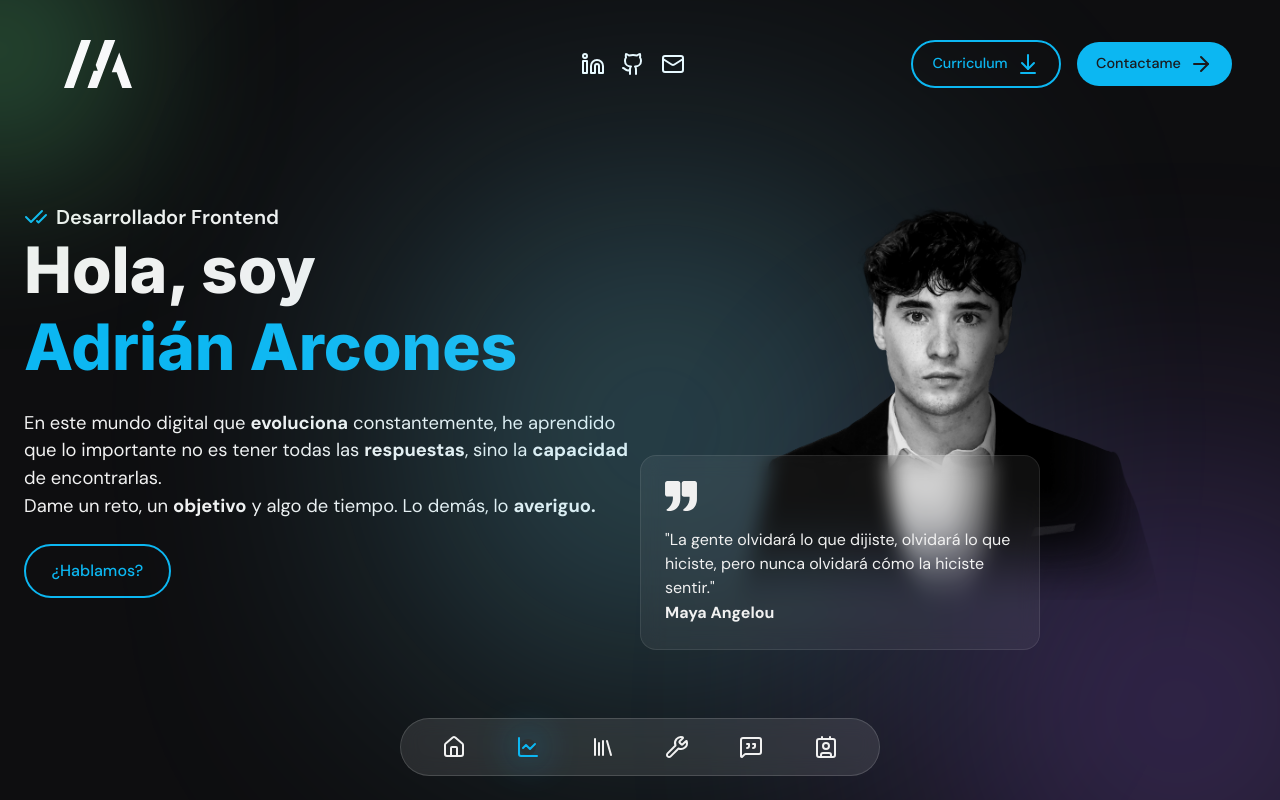
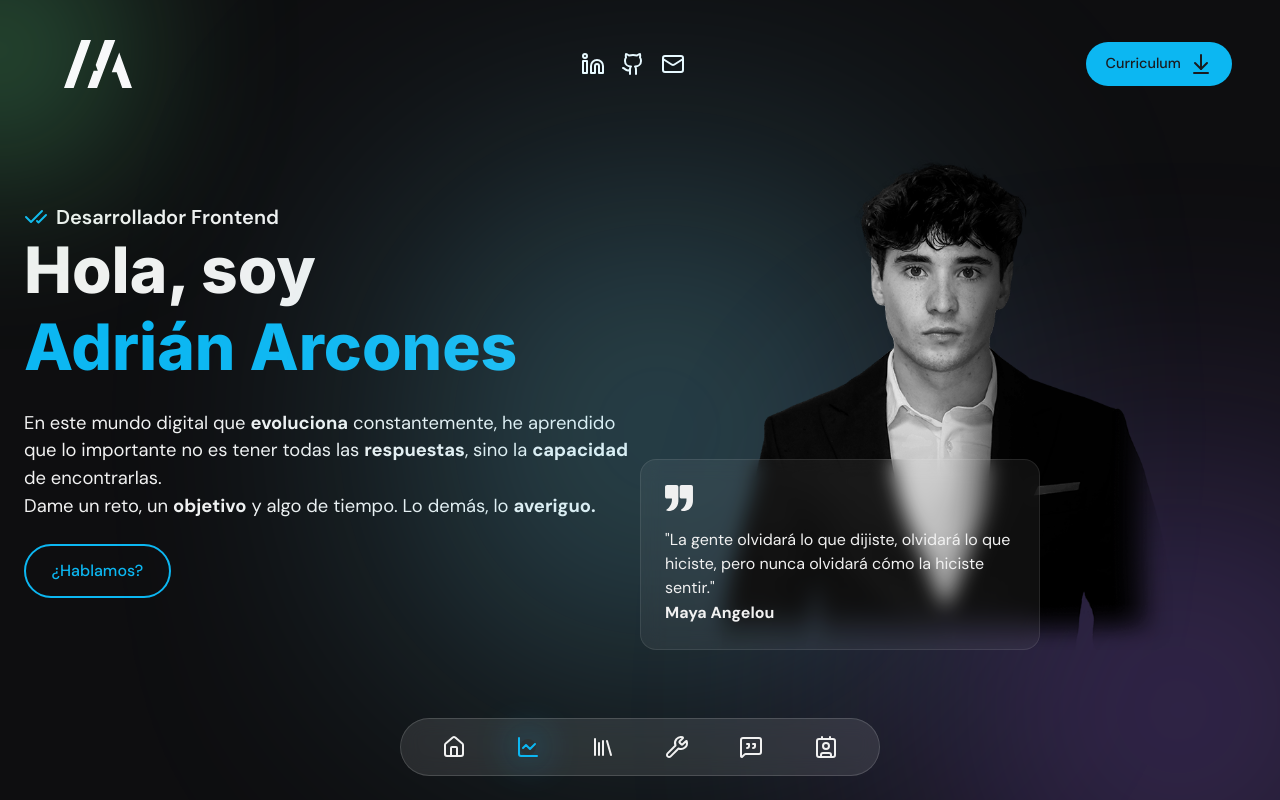
Before and after one commit to AdriArcones/portfolio-adri, a React (Vite) app: page / in a window 1280 px wide. Shown: the top 800 px of the page. Built offline with nearby package versions, Linux system fonts and the light colour scheme.

Commit message:
fix: hero image

```diff
--- a/src/features/Hero/Hero.jsx
+++ b/src/features/Hero/Hero.jsx
@@ -53,6 +53,7 @@ export const Hero = () => {
             src={heroImage}
             alt="Hero"
             priority={true}
+            className="hero__image-img"
           />
           <CustomCard glass className="hero__card">
             <div className="hero__card-quote-container">
--- a/src/features/Hero/Hero.scss
+++ b/src/features/Hero/Hero.scss
@@ -44,7 +44,7 @@
 
     img {
       width: 100%;
-      height: 400px;
+      height: 500px;
       object-fit: contain;
       position: relative;
 
@@ -67,7 +67,7 @@
     max-width: 400px;
     width: 100%;
     position: absolute;
-    bottom: -50px;
+    bottom: 0;
     left: 0;
 
     &-quote-container {
@@ -75,8 +75,8 @@
     }
 
     &-quote {
-      max-width: 2rem;
-      max-height: 2rem;
+      max-width: 1.75rem;
+      max-height: 1.75rem;
       object-fit: contain;
 
       @include respond-to(md) {
--- a/src/features/Layout/Header.jsx
+++ b/src/features/Layout/Header.jsx
@@ -106,14 +106,14 @@ export const Header = () => {
           <div className="header__cta">
             <CustomButton
               size="small"
-              variant="outline"
+              variant="primary"
               rightIcon={<ArrowDownToLine />}
               onClick={downloadCV}
             >
               Curriculum
             </CustomButton>
 
-            <CustomButton
+            {/* <CustomButton
               size="small"
               variant="primary"
               rightIcon={<ArrowRight />}
@@ -122,7 +122,7 @@ export const Header = () => {
               }}
             >
               Contactame
-            </CustomButton>
+            </CustomButton> */}
           </div>
         </div>
 
--- a/src/shared/components/custom-blobs/BackgroundBlobs.scss
+++ b/src/shared/components/custom-blobs/BackgroundBlobs.scss
@@ -28,8 +28,8 @@
       animation-duration: 15s;
 
       @include respond-to(sm) {
-        width: 150px;
-        height: 150px;
+        width: 100px;
+        height: 100px;
       }
     }
 
@@ -40,8 +40,8 @@
       animation-duration: 20s;
 
       @include respond-to(sm) {
-        width: 250px;
-        height: 250px;
+        width: 300px;
+        height: 300px;
       }
     }
 
```
Also changed, not shown: src/assets/images/hero/hero-image2.png.
